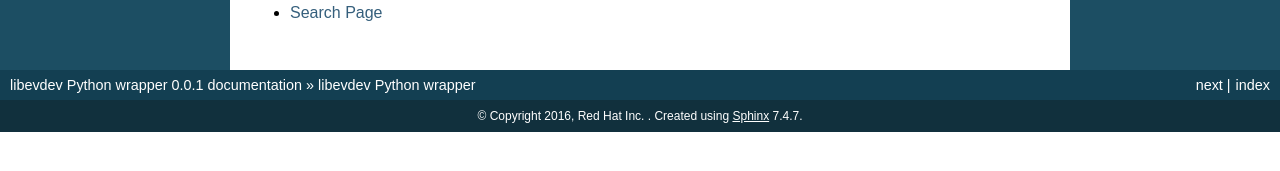
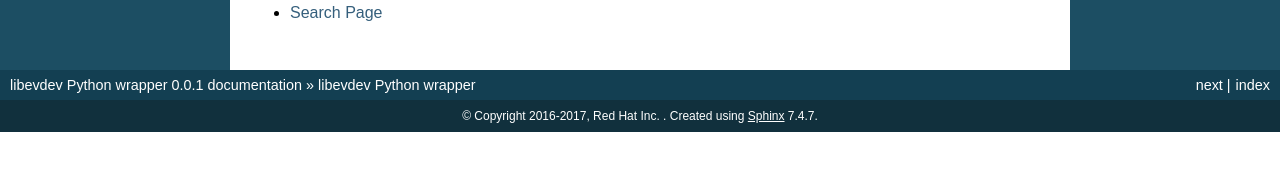
Before and after one commit to whot/python-libevdev, a Sphinx documentation site: the page built from doc/source/index.rst, in a window 1280 px wide. Shown: the part 324-495 px from the top of the page. Built offline with Sphinx 7.4.7, drawn with Linux system fonts in a browser that asks for light colours.

Commit message:
doc: update copyright to 2017
Signed-off-by: Peter Hutterer <peter.hutterer@who-t.net>

```diff
--- a/doc/source/conf.py
+++ b/doc/source/conf.py
@@ -49,7 +49,7 @@ master_doc = 'index'
 
 # General information about the project.
 project = u'libevdev Python wrapper'
-copyright = u'2016, Red Hat Inc. '
+copyright = u'2016-2017, Red Hat Inc. '
 
 # The version info for the project you're documenting, acts as replacement for
 # |version| and |release|, also used in various other places throughout the
```
